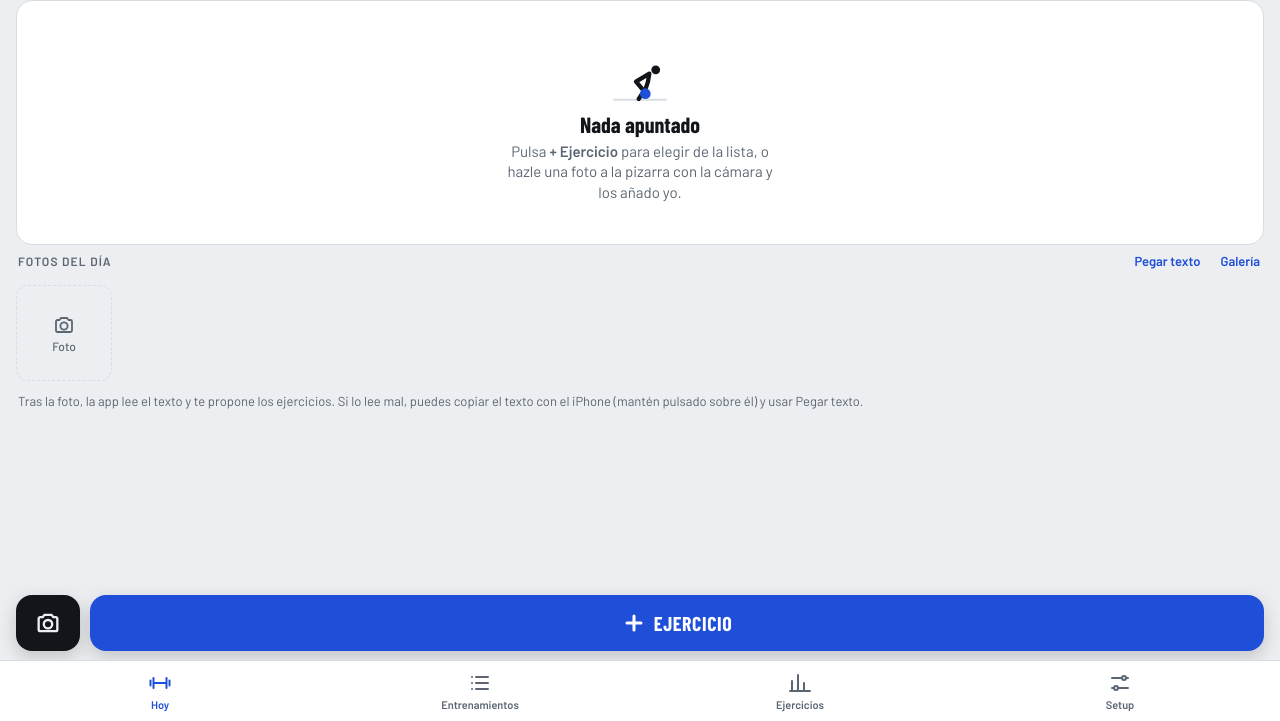
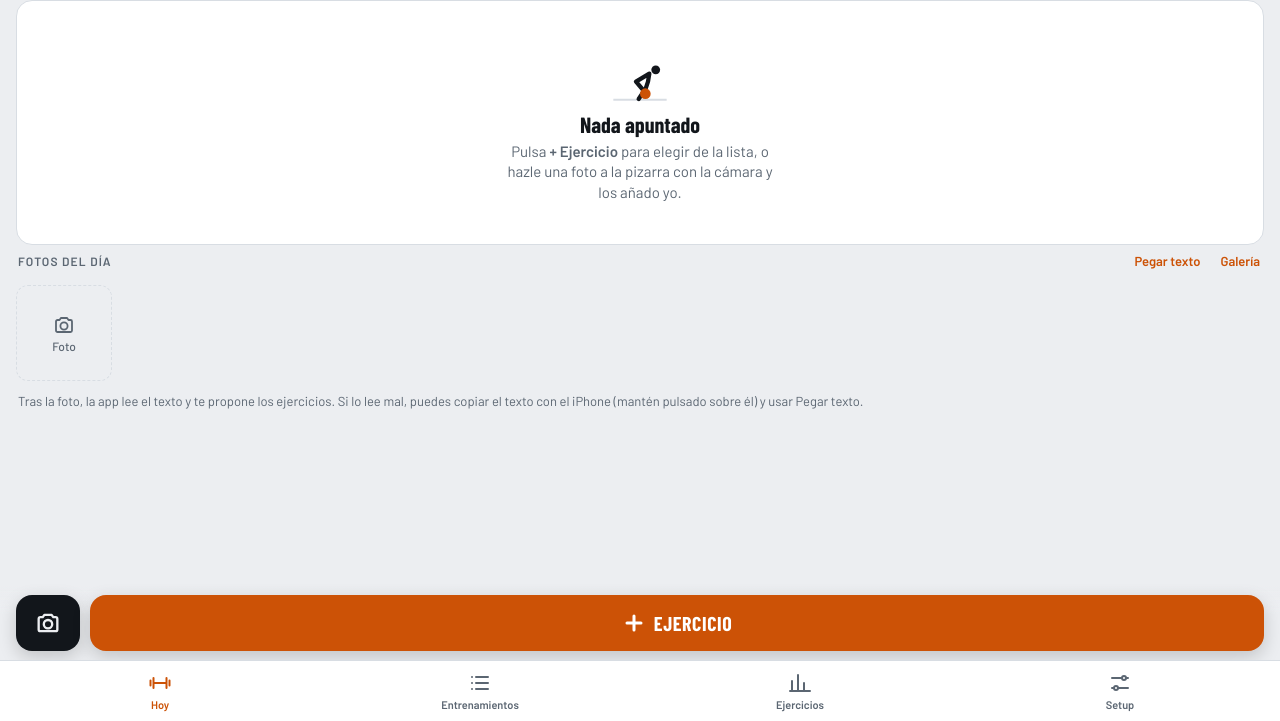
Before and after one commit to luisvejo-droid/app.crossfit, a plain HTML site: page index.html in a window 1280 px wide. Shown: the part 79-800 px from the top of the page. Drawn offline with Linux system fonts and the light colour scheme.

Commit message:
Tema naranja y nuevo icono (mancuerna naranja sobre negro)
Co-Authored-By: Claude Sonnet 5.5 <noreply@anthropic.com>
Claude-Session: https://claude.ai/code/session_01JTxzT7sSkAeb9em5GohSjv

```diff
--- a/index.html
+++ b/index.html
@@ -4,7 +4,7 @@
 <title>Pesos CrossFit</title>
 <meta charset="utf-8">
 <meta name="viewport" content="width=device-width, initial-scale=1, viewport-fit=cover">
-<meta name="theme-color" content="#1F4FD8">
+<meta name="theme-color" content="#F26A0F">
 <meta name="apple-mobile-web-app-capable" content="yes">
 <meta name="mobile-web-app-capable" content="yes">
 <meta name="apple-mobile-web-app-status-bar-style" content="default">
@@ -23,26 +23,26 @@
   --muted: #5B6672;
   --line: #D8DDE3;
   --chip: #E2E6EB;
-  --accent: #1F4FD8;
+  --accent: #CC5206;
   --accent-ink: #FFFFFF;
   --up: #14803C;
   --down: #C62828;
   --flat: #6F7A86;
   --scrim: rgba(10, 14, 20, .55);
-  --toast-link: #8FB0FF;
+  --toast-link: #FFB27A;
   --f-display: "Barlow Condensed", "Arial Narrow", system-ui, sans-serif;
   --f-body: "Barlow", system-ui, -apple-system, "Segoe UI", sans-serif;
 }
 @media (prefers-color-scheme: dark) {
   :root:not([data-theme="light"]) {
     --bg: #0D1014; --surface: #171B21; --ink: #EDF0F3; --muted: #9AA4AF; --line: #272D35; --chip: #232932;
-    --accent: #6D95FF; --accent-ink: #0A1226; --up: #45C47C; --down: #FF6E66; --flat: #8A95A1; --scrim: rgba(0,0,0,.65); --toast-link: #2A4FC0;
+    --accent: #FF8A3D; --accent-ink: #1A0A00; --up: #45C47C; --down: #FF6E66; --flat: #8A95A1; --scrim: rgba(0,0,0,.65); --toast-link: #B84A00;
     color-scheme: dark;
   }
 }
 :root[data-theme="dark"] {
   --bg: #0D1014; --surface: #171B21; --ink: #EDF0F3; --muted: #9AA4AF; --line: #272D35; --chip: #232932;
-  --accent: #6D95FF; --accent-ink: #0A1226; --up: #45C47C; --down: #FF6E66; --flat: #8A95A1; --scrim: rgba(0,0,0,.65); --toast-link: #2A4FC0;
+  --accent: #FF8A3D; --accent-ink: #1A0A00; --up: #45C47C; --down: #FF6E66; --flat: #8A95A1; --scrim: rgba(0,0,0,.65); --toast-link: #B84A00;
   color-scheme: dark;
 }
 * { box-sizing: border-box; -webkit-tap-highlight-color: transparent; }
```
Also changed, not shown: icons/apple-touch-icon.png, icons/icon-192.png, icons/icon-512.png, icons/maskable-512.png, manifest.webmanifest.
